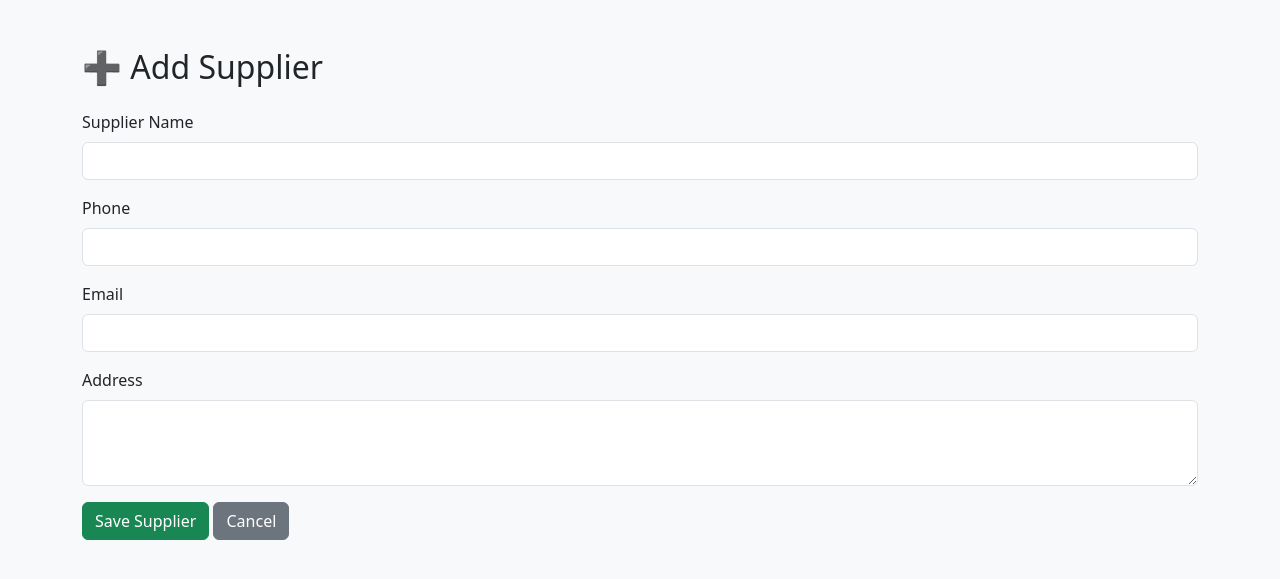
After one commit to pavaneb/RetailManagement, a Flask app: page /add_supplier in a window 1280 px wide. The commit adds this page. Shown: the top 579 px of the page. Run offline with Flask 3, Linux system fonts and the light colour scheme.

Commit message:
Implemented Supplier Management Module

```diff
--- a/app/app.py
+++ b/app/app.py
@@ -1,10 +1,12 @@
 from flask import Flask, render_template
 from routes.product_routes import product_bp
 from routes.customer_routes import customer_bp
+from routes.supplier_routes import supplier_bp
 
 app = Flask(__name__)
 app.register_blueprint(product_bp)
 app.register_blueprint(customer_bp)
+app.register_blueprint(supplier_bp)
 
 @app.route("/")
 def home():
--- a/app/routes/supplier_routes.py
+++ b/app/routes/supplier_routes.py
@@ -0,0 +1,173 @@
+from flask import Blueprint, render_template, request, redirect, url_for
+from db import get_connection
+
+supplier_bp = Blueprint("supplier", __name__)
+
+
+# -----------------------------
+# View Suppliers
+# -----------------------------
+@supplier_bp.route("/suppliers")
+def suppliers():
+
+    connection = get_connection()
+    cursor = connection.cursor(dictionary=True)
+
+    search = request.args.get("search", "")
+
+    query = """
+        SELECT *
+        FROM Supplier
+    """
+
+    values = ()
+
+    if search:
+        query += """
+        WHERE
+            supplier_name LIKE %s
+            OR phone LIKE %s
+            OR email LIKE %s
+        """
+
+        values = (
+            f"%{search}%",
+            f"%{search}%",
+            f"%{search}%"
+        )
+
+    cursor.execute(query, values)
+
+    suppliers = cursor.fetchall()
+
+    print(suppliers)
+
+    cursor.close()
+    connection.close()
+
+    return render_template(
+        "suppliers.html",
+        suppliers=suppliers,
+        search=search
+    )
+
+
+# -----------------------------
+# Add Supplier
+# -----------------------------
+@supplier_bp.route("/add_supplier", methods=["GET", "POST"])
+def add_supplier():
+
+    if request.method == "POST":
+
+        supplier_name = request.form["supplier_name"]
+        phone = request.form["phone"]
+        email = request.form["email"]
+        address = request.form["address"]
+
+        connection = get_connection()
+        cursor = connection.cursor()
+
+        cursor.execute("""
+            INSERT INTO Supplier
+            (supplier_name, phone, email, address)
+            VALUES (%s,%s,%s,%s)
+        """,(
+            supplier_name,
+            phone,
+            email,
+            address
+        ))
+
+        connection.commit()
+
+        cursor.close()
+        connection.close()
+
+        return redirect(url_for("supplier.suppliers"))
+
+    return render_template(
+        "add_supplier.html",
+        supplier=None
+    )
+
+
+# -----------------------------
+# Edit Supplier
+# -----------------------------
+@supplier_bp.route("/edit_supplier/<int:supplier_id>", methods=["GET","POST"])
+def edit_supplier(supplier_id):
+
+    connection = get_connection()
+
+    if request.method == "POST":
+
+        supplier_name = request.form["supplier_name"]
+        phone = request.form["phone"]
+        email = request.form["email"]
+        address = request.form["address"]
+
+        cursor = connection.cursor()
+
+        cursor.execute("""
+            UPDATE Supplier
+            SET
+                supplier_name=%s,
+                phone=%s,
+                email=%s,
+                address=%s
+            WHERE supplier_id=%s
+        """,(
+            supplier_name,
+            phone,
+            email,
+            address,
+            supplier_id
+        ))
+
+        connection.commit()
+
+        cursor.close()
+        connection.close()
+
+        return redirect(url_for("supplier.suppliers"))
+
+    cursor = connection.cursor(dictionary=True)
+
+    cursor.execute("""
+        SELECT *
+        FROM Supplier
+        WHERE supplier_id=%s
+    """,(supplier_id,))
+
+    supplier = cursor.fetchone()
+
+    cursor.close()
+    connection.close()
+
+    return render_template(
+        "add_supplier.html",
+        supplier=supplier
+    )
+
+
+# -----------------------------
+# Delete Supplier
+# -----------------------------
+@supplier_bp.route("/delete_supplier/<int:supplier_id>")
+def delete_supplier(supplier_id):
+
+    connection = get_connection()
+    cursor = connection.cursor()
+
+    cursor.execute("""
+        DELETE FROM Supplier
+        WHERE supplier_id=%s
+    """,(supplier_id,))
+
+    connection.commit()
+
+    cursor.close()
+    connection.close()
+
+    return redirect(url_for("supplier.suppliers"))
--- /dev/null
+++ b/app/templates/add_supplier.html
@@ -0,0 +1,92 @@
+<!DOCTYPE html>
+<html>
+
+<head>
+
+    <title>
+        {% if supplier %}
+            Edit Supplier
+        {% else %}
+            Add Supplier
+        {% endif %}
+    </title>
+
+    <link href="https://cdn.jsdelivr.net/npm/bootstrap@5.3.7/dist/css/bootstrap.min.css" rel="stylesheet">
+
+</head>
+
+<body class="bg-light">
+
+<div class="container mt-5">
+
+    <h2 class="mb-4">
+
+        {% if supplier %}
+            ✏ Edit Supplier
+        {% else %}
+            ➕ Add Supplier
+        {% endif %}
+
+    </h2>
+
+    <form method="POST"
+          action="{% if supplier %}
+                    {{ url_for('supplier.edit_supplier', supplier_id=supplier.supplier_id) }}
+                  {% else %}
+                    {{ url_for('supplier.add_supplier') }}
+                  {% endif %}">
+
+        <div class="mb-3">
+            <label class="form-label">Supplier Name</label>
+            <input type="text"
+                   name="supplier_name"
+                   class="form-control"
+                   value="{{ supplier.supplier_name if supplier else '' }}"
+                   required>
+        </div>
+
+        <div class="mb-3">
+            <label class="form-label">Phone</label>
+            <input type="text"
+                   name="phone"
+                   class="form-control"
+                   value="{{ supplier.phone if supplier else '' }}">
+        </div>
+
+        <div class="mb-3">
+            <label class="form-label">Email</label>
+            <input type="email"
+                   name="email"
+                   class="form-control"
+                   value="{{ supplier.email if supplier else '' }}">
+        </div>
+
+        <div class="mb-3">
+            <label class="form-label">Address</label>
+            <textarea
+                name="address"
+                class="form-control"
+                rows="3">{{ supplier.address if supplier else '' }}</textarea>
+        </div>
+
+        <button class="btn btn-success">
+
+            {% if supplier %}
+                Update Supplier
+            {% else %}
+                Save Supplier
+            {% endif %}
+
+        </button>
+
+        <a href="{{ url_for('supplier.suppliers') }}"
+           class="btn btn-secondary">
+            Cancel
+        </a>
+
+    </form>
+
+</div>
+
+</body>
+</html>
--- a/app/templates/index.html
+++ b/app/templates/index.html
@@ -84,7 +84,7 @@
         <!-- Suppliers -->
         <div class="col-md-4 mb-4">
 
-            <a href="#"
+            <a href="{{ url_for('supplier.suppliers') }}"
                 class="text-decoration-none text-dark">
 
                     <div class="card shadow text-center dashboard-card">
```
Also changed, not shown: app/templates/suppliers.html (added, +107 -0 lines). Lines whose indentation alone changed are shown as unchanged.
